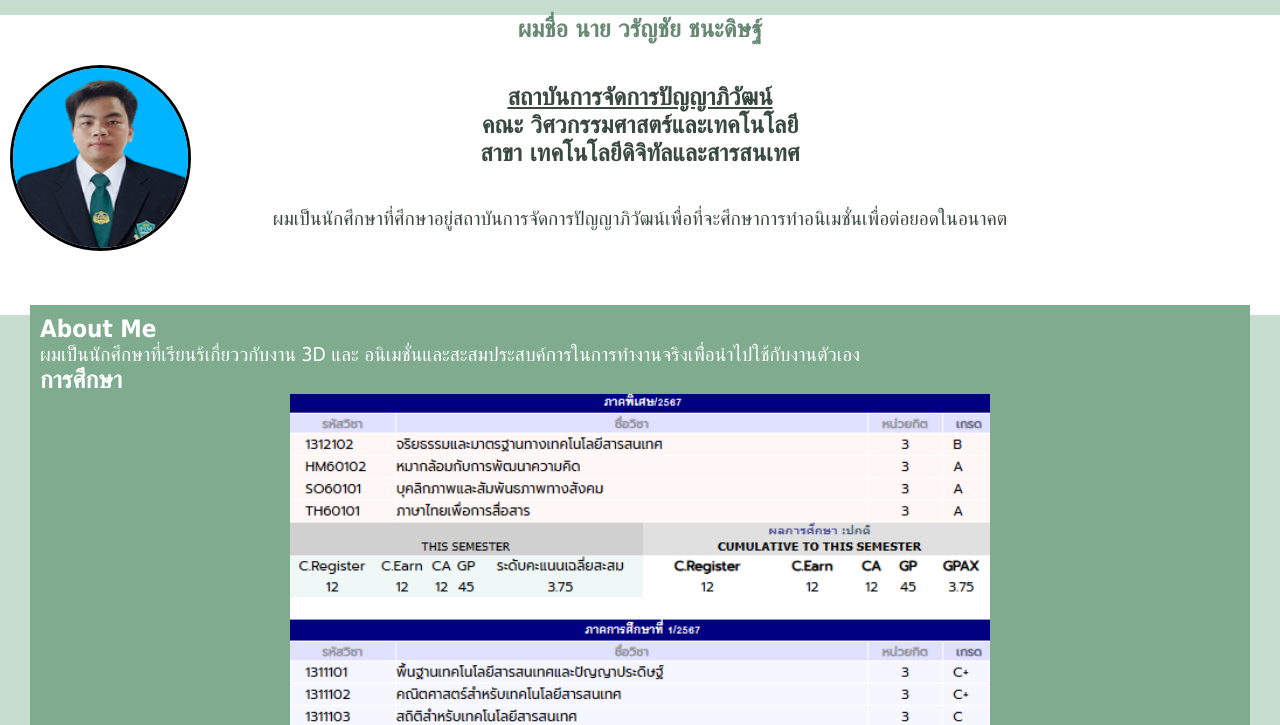
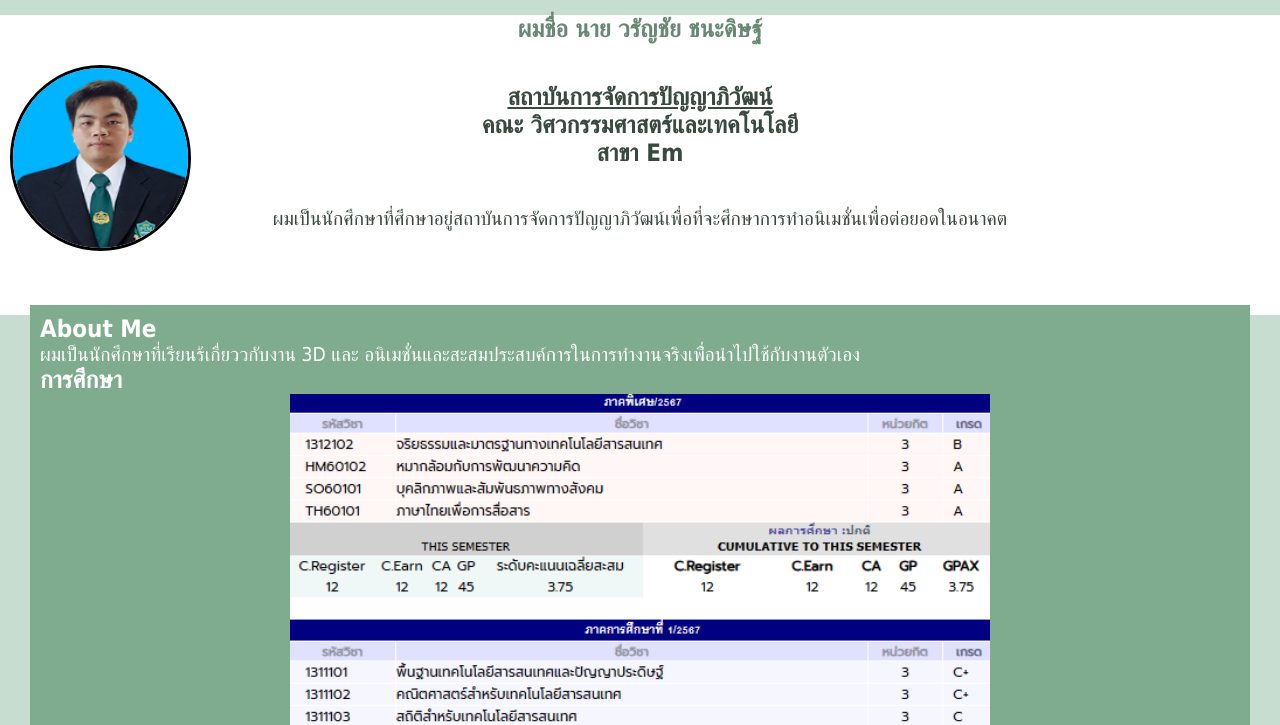
Before and after one commit to Obiruni/Rasuma, a plain HTML site: page index.html in a window 1280 px wide. Shown: the part 75-800 px from the top of the page. Drawn offline with Linux system fonts and the light colour scheme.

Commit message:
Add files via upload

```diff
--- a/index.html
+++ b/index.html
@@ -31,7 +31,7 @@
                </div>
                <div class="name2"><h2><a class="tex-b" href="https://www.pim.ac.th/">สถาบันการจัดการปัญญาภิวัฒน์</a></h2>
                  <h2 >คณะ วิศวกรรมศาสตร์และเทคโนโลยี </h2>
-                 <h2>สาขา เทคโนโลยีดิจิทัลและสารสนเทศ</h2>
+                 <h2>สาขา Em</h2>
                 </div>
                 <div class="name2">
                 <p class="tex-b"> ผมเป็นนักศึกษาที่ศึกษาอยู่สถาบันการจัดการปัญญาภิวัฒน์เพื่อที่จะศึกษาการทำอนิเมชั่นเพื่อต่อยอดในอนาคต</p>
```
